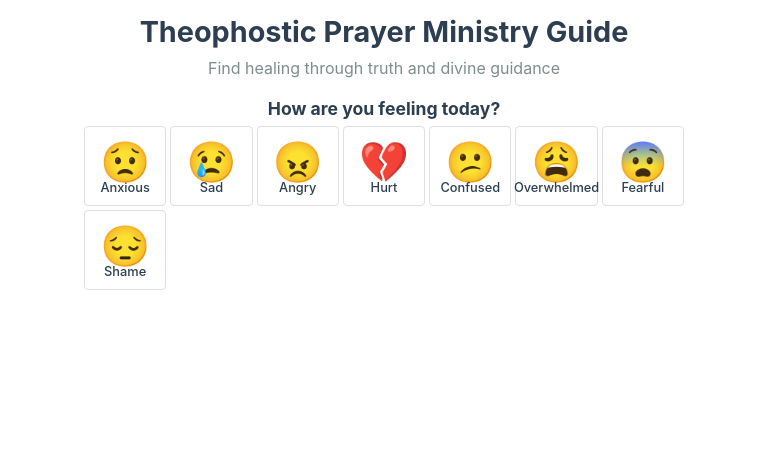
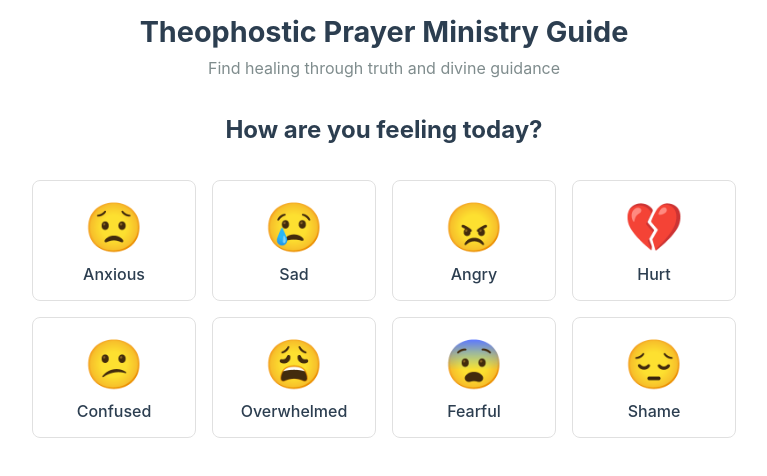
Before and after one commit to mattofsawdust/GodsLight, a React (Vite) app: page / in a window 1280 px wide. Shown: the top 476 px of the page, without its empty margins (256-1023 px from the left). Built offline with nearby package versions, Linux system fonts and the light colour scheme.

Commit message:
Optimize layout for all screen sizes

```diff
--- a/src/components/MoodSelector.css
+++ b/src/components/MoodSelector.css
@@ -3,24 +3,24 @@
   display: flex;
   flex-direction: column;
   align-items: center;
-  padding: 0;
-  height: 100%;
+  padding: 1rem;
+  min-height: 100vh;
 }
 
 .mood-selector h2 {
-  margin-bottom: 0.25rem;
+  margin-bottom: 2rem;
   color: #2c3e50;
-  font-size: 1.1rem;
+  font-size: clamp(1.2rem, 4vw, 1.5rem);
   text-align: center;
 }
 
 .mood-grid {
   display: grid;
-  grid-template-columns: repeat(2, 1fr);
-  gap: 0.25rem; /* minimal gap */
+  gap: 1rem;
   width: 100%;
-  max-width: 600px;
-  padding: 0;
+  max-width: 800px;
+  padding: 0 1rem;
+  margin: 0 auto;
 }
 
 .mood-button {
@@ -28,30 +28,60 @@
   flex-direction: column;
   align-items: center;
   justify-content: center;
-  padding: 0.1rem; /* super minimal padding */
+  padding: 1rem;
   border: 1px solid #e0e0e0;
-  border-radius: 4px;
+  border-radius: 8px;
   background: white;
   cursor: pointer;
   transition: all 0.3s ease;
-  height: 80px; /* fixed height instead of aspect-ratio */
 }
 
 .mood-emoji {
-  font-size: 2.5rem; /* even bigger emoji */
-  margin-bottom: 0; /* no margin */
+  font-size: clamp(2rem, 6vw, 3rem);
+  margin-bottom: 0.5rem;
 }
 
 .mood-label {
-  font-size: 0.8rem;
+  font-size: clamp(0.8rem, 2vw, 1rem);
   color: #2c3e50;
   text-transform: capitalize;
-  line-height: 1;
-  margin-top: -0.25rem; /* negative margin to pull up */
 }
 
-@media (min-width: 768px) {
+/* Responsive grid layouts for different screen sizes */
+@media (min-width: 1200px) {
   .mood-grid {
-    grid-template-columns: repeat(auto-fit, minmax(80px, 1fr));
+    grid-template-columns: repeat(4, 1fr);
   }
 }
+
+@media (min-width: 768px) and (max-width: 1199px) {
+  .mood-grid {
+    grid-template-columns: repeat(3, 1fr);
+  }
+}
+
+@media (min-width: 480px) and (max-width: 767px) {
+  .mood-grid {
+    grid-template-columns: repeat(2, 1fr);
+  }
+}
+
+@media (max-width: 479px) {
+  .mood-grid {
+    grid-template-columns: repeat(2, 1fr);
+    gap: 0.5rem;
+    padding: 0 0.5rem;
+  }
+
+  .mood-button {
+    padding: 0.75rem;
+  }
+}
+
+/* Add hover effects for desktop */
+@media (hover: hover) {
+  .mood-button:hover {
+    transform: translateY(-2px);
+    box-shadow: 0 4px 12px rgba(0, 0, 0, 0.1);
+  }
+}
```
